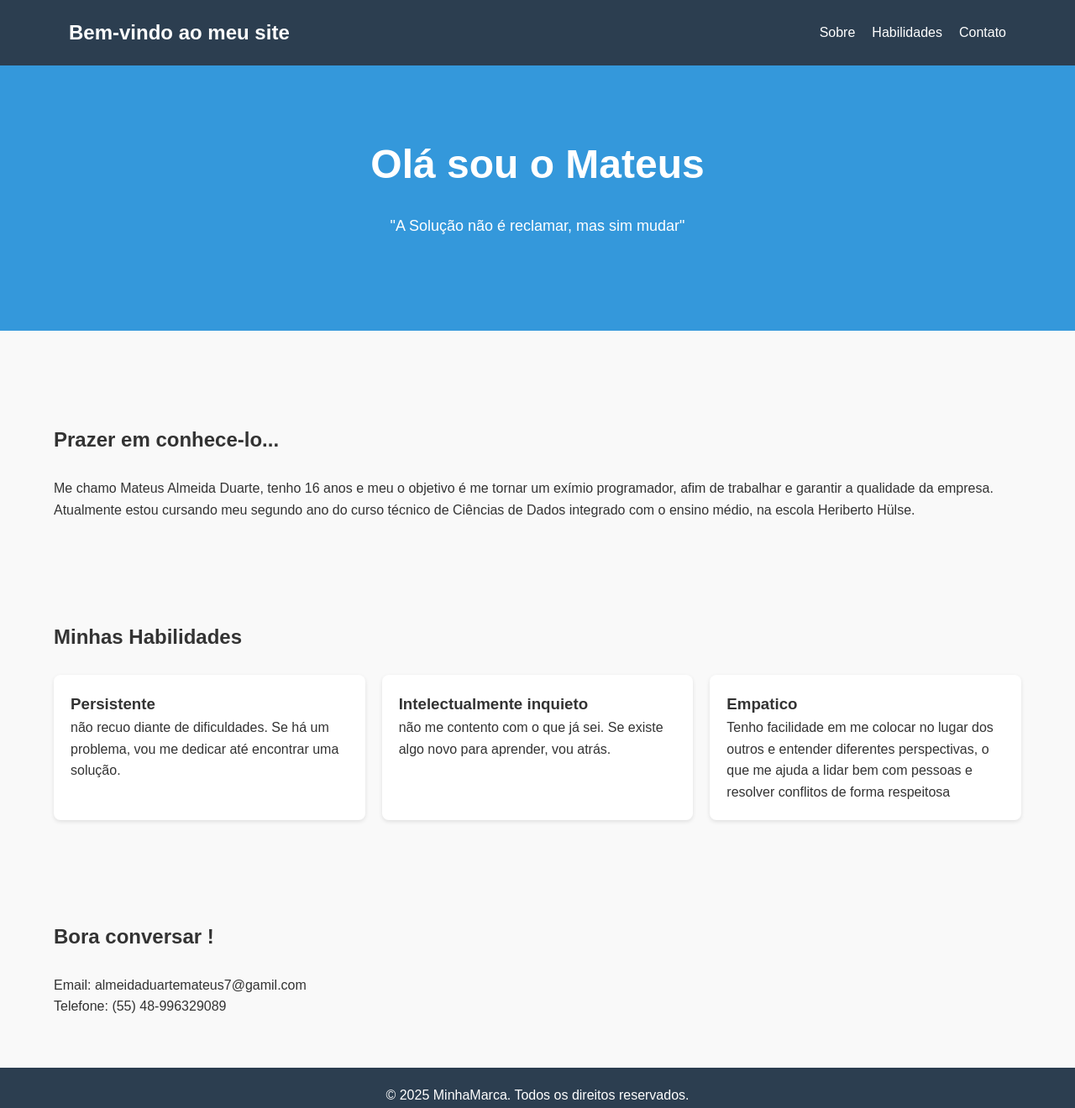
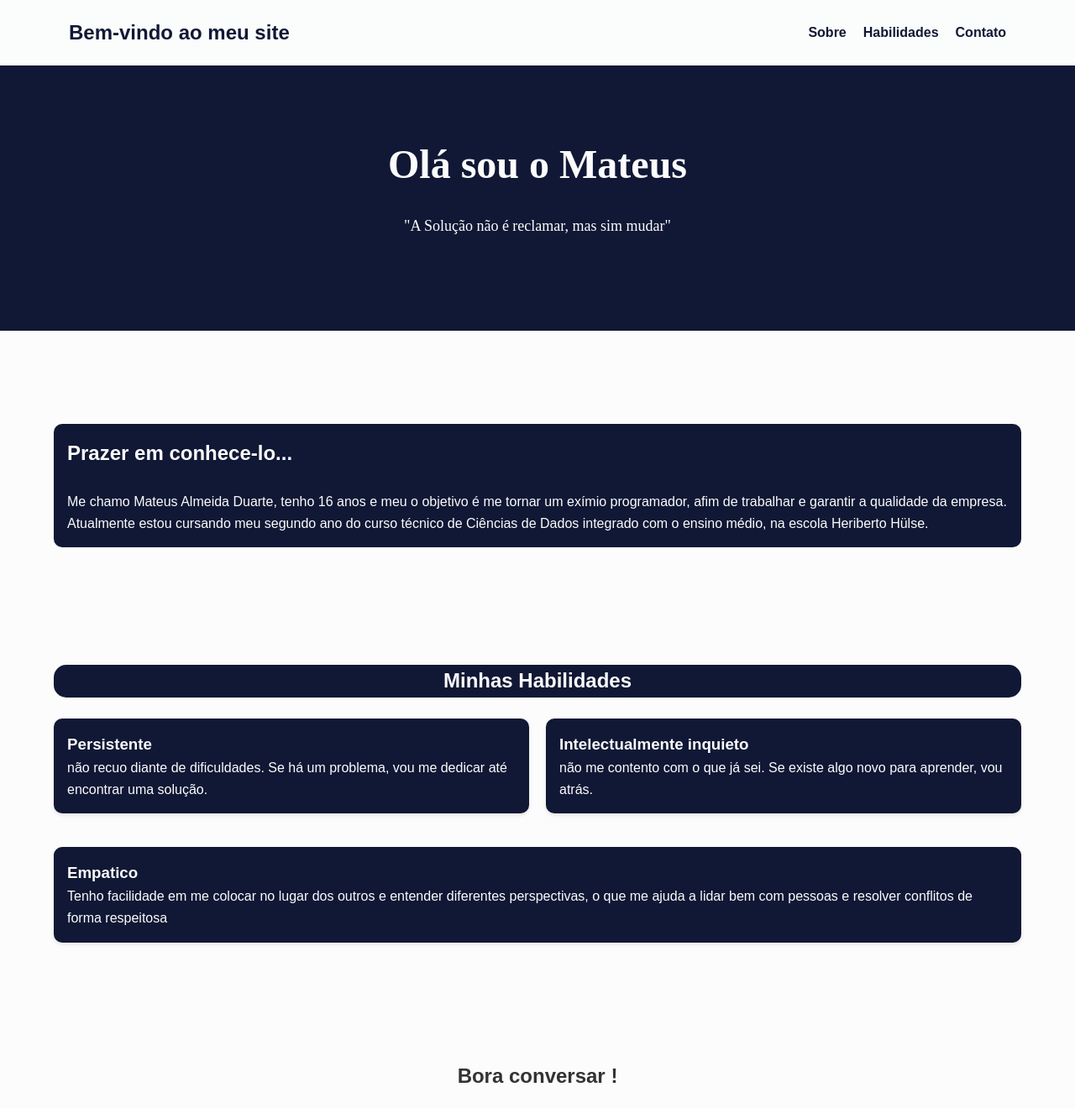
Before and after one commit to NpcTeteu/Landing-Page-Pessoal, a plain HTML site: page index.html in a window 1280 px wide. Shown: the top 1320 px of the page at 84% size. Drawn offline with Linux system fonts and the light colour scheme.

Commit message:
Update style.css

```diff
--- a/style.css
+++ b/style.css
@@ -8,13 +8,13 @@
     body {
       font-family: Arial, sans-serif;
       line-height: 1.6;
-      background: #f9f9f9;
+      background: #fbfcfb;
       color: #333;
     }
 
     header {
-      background: #2c3e50;
-      color: white;
+      background: #fbfcfc;
+      color: #111835;
       padding: 20px;
     }
 
@@ -40,10 +40,27 @@
       gap: 20px;
     }
 
+    .Subtitulo {
+      background-color: #111835;
+      color: #fbfcfc;
+      text-align: center;
+      border-radius: 15px;
+    }
+
+    .TituloSobre {
+      background-color: #111835;
+      color: #fbfcfb;
+      border-radius: 10px;
+      margin-bottom: 20px;
+      padding: 1rem;
+    }
+
     .menu a {
-      color: white;
+      color: #111835;
       text-decoration: none;
       font-weight: 500;
+      font-family: arial;
+      font-weight: bold;
     }
 
     .menu-toggle {
@@ -53,9 +70,10 @@
 
     .hero {
       padding: 80px 0;
-      background: #3498db;
-      color: white;
+      background: #111835;
+      color: #fbfcfc;
       text-align: center;
+      font-family: Baskerville;
     }
 
     .hero h1 {
@@ -68,14 +86,19 @@
       margin-bottom: 30px;
     }
 
+    .FraseDeEfeito {
+      font-family: 'Times New Roman', Times, serif;
+    }
+
     .hero button {
       padding: 12px 24px;
-      background: white;
-      color: #3498db;
+      background: #fbfcfc;
+      color:  #111835;
       border: none;
       cursor: pointer;
       font-weight: bold;
       border-radius: 5px;
+
     }
 
     section {
@@ -89,16 +112,22 @@
     }
 
     .grid-item {
-      flex: 1 1 250px;
-      background: white;
-      padding: 20px;
-      border-radius: 8px;
+      flex: 1 1 500px;
+      background: #111835;
+      color: #fbfcfc;
+      border-radius:10px;
       box-shadow: 0 2px 5px rgba(0,0,0,0.1);
+      margin-bottom: 20px;
+      padding: 1rem;
+    }
+
+    .rodape {
+      text-align: center;
     }
 
     footer {
-      background: #2c3e50;
-      color: white;
+      background: #111835;
+      color: #fbfcfc;
       text-align: center;
       padding: 20px;
     }
@@ -108,12 +137,13 @@
       .menu {
         display: none;
         flex-direction: column;
-        background: #2c3e50;
+        background-color: #6a6d7a;
         position: absolute;
         top: 70px;
         right: 20px;
         width: 200px;
         padding: 10px;
+        border-radius: 10px;
       }
 
       .menu.active {
```
